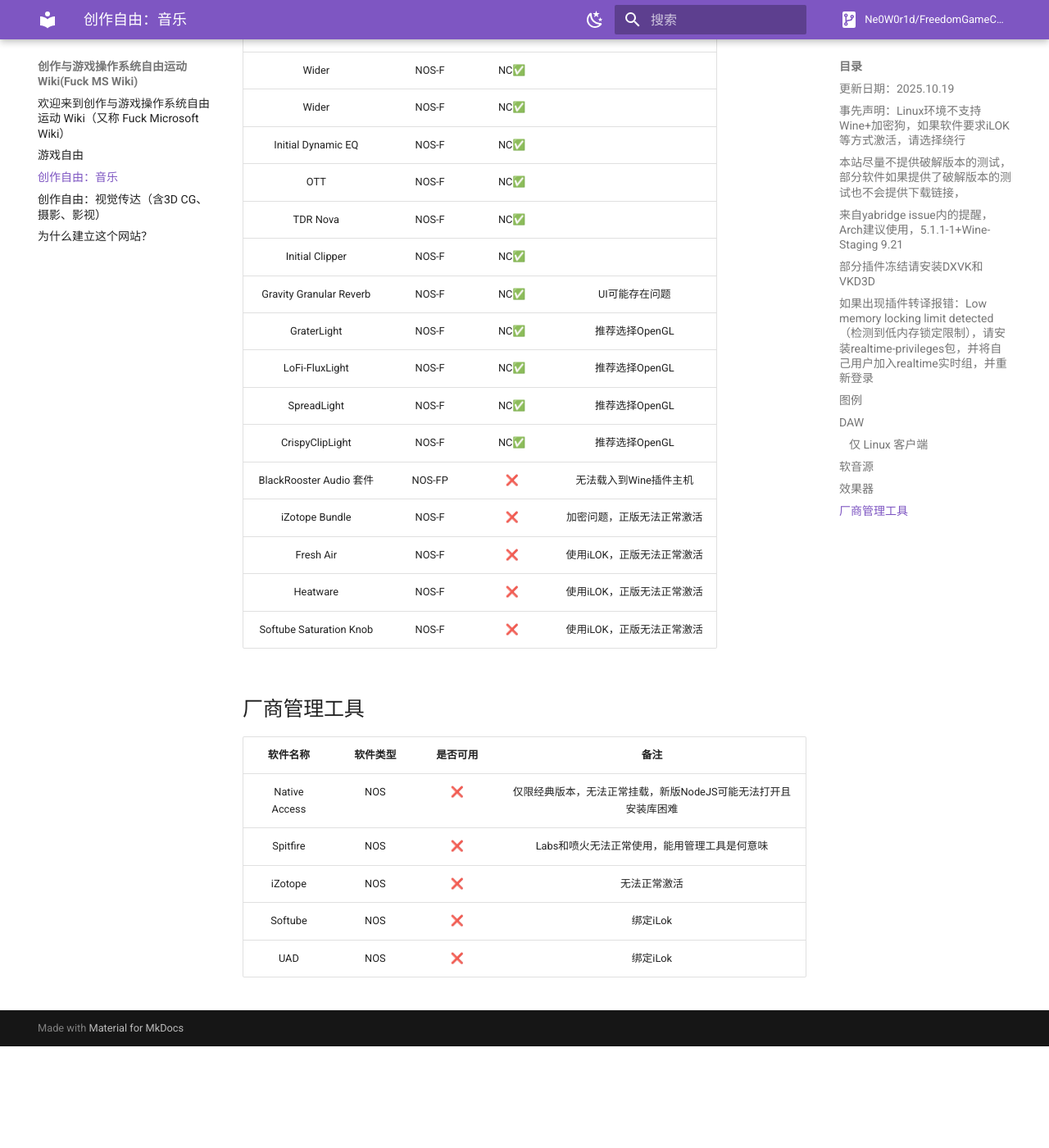
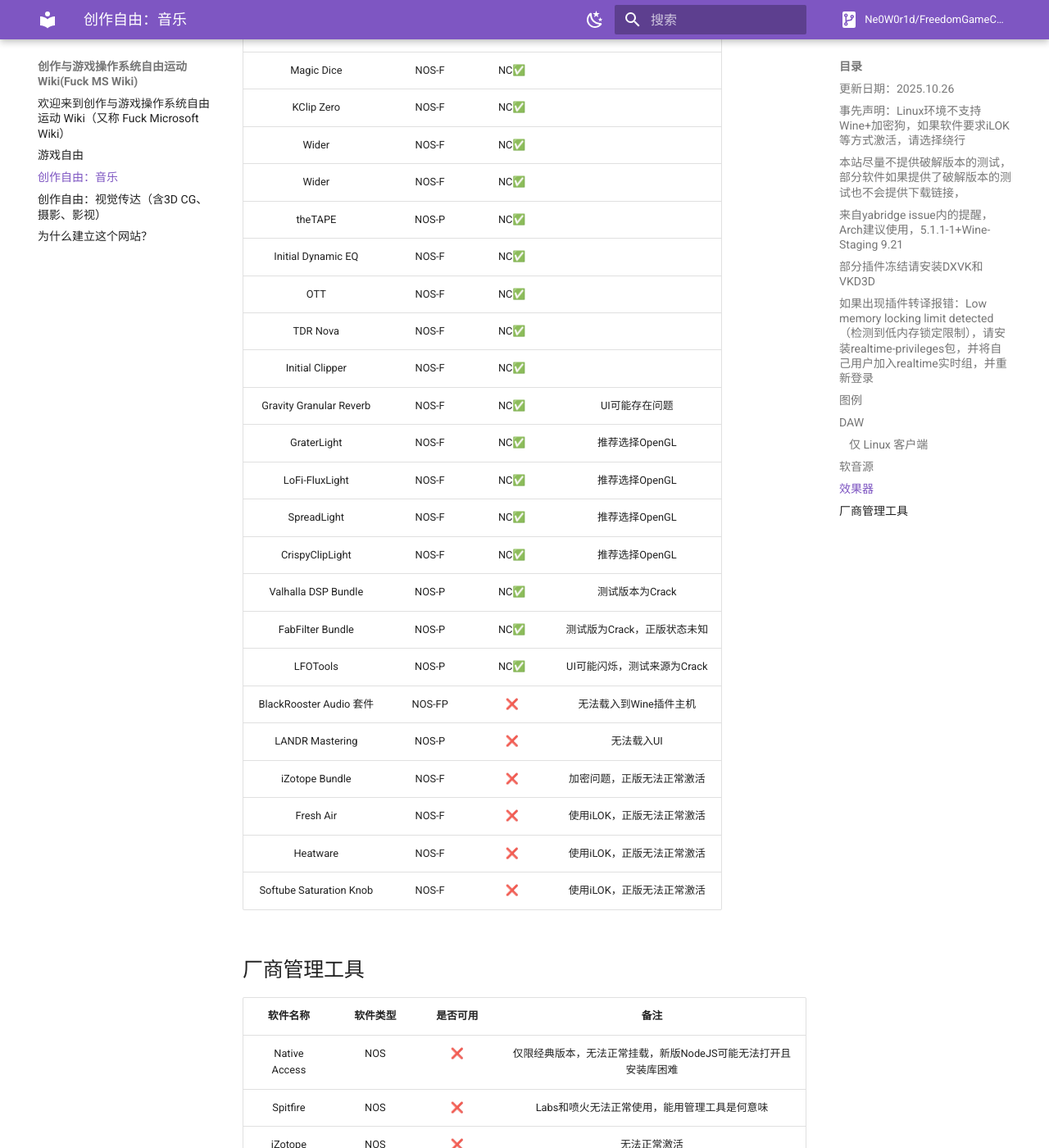
Before and after one commit to Ne0W0r1d/FreedomGameCreatorWiki, an MkDocs documentation site: the page built from docs/musicfreedom.md, in a window 1280 px wide and 1400 px high, scrolled down 2739 px. Shown: the whole window at 82% size. Built offline with MkDocs 1.6.1 and Material for MkDocs 9.7.7, drawn with Linux system fonts in a browser that asks for light colours; comment, search, counter and statistics services are not loaded; before the commit the page ends 4015 px from its top, so only the background shows below that; some of the changed text lies outside the part shown.

Commit message:
1026例行更新 Fix32

```diff
--- a/docs/musicfreedom.md
+++ b/docs/musicfreedom.md
@@ -1,5 +1,5 @@
 # 创作自由：音乐
-#### 更新日期：2025.10.19
+#### 更新日期：2025.10.26
 #### <center>事先声明：Linux环境不支持Wine+加密狗，如果软件要求iLOK等方式激活，请选择绕行</center>
 #### <center>本站尽量不提供破解版本的测试，部分软件如果提供了破解版本的测试也不会提供下载链接，</center>
 #### <center>来自yabridge issue内的提醒，Arch建议使用，5.1.1-1+Wine-Staging 9.21</center>
@@ -44,8 +44,10 @@
 | Ample Percussion Cloudrum Lite | NOS-F | NC✅ |  |
 | Air Bassline | NOS-P | NC✅ |  |
 | Bloom KSHMR | NOS-P | NC✅ |  |
+| Serum 1 | NOS-P | NC✅ | 需要关闭d2d1函数库，测试版本为Crack |
 | Massive | NOS-P | NC✅ |  |
 | Massive X | NOS-P | ❌ | 疑似技术栈问题，正版无法正常使用库，破解1.4.1正常使用 |
+| Serun 2 | NOS-P | ❌ | UI严重问题, 建议直接使用Vital |
 | Kontakt 8 | NOS-FP | ❌ | 无法正常安装 |
 | Kontakt 7 | NOS-FP | ❌ | (Player版本)疑似技术栈问题，正版无法正常使用库，（完整版本【破解】）正常使用）
 | Spirtfire BBCSO 探索版 | NOS-F | ❌ | UI无法正常加载，会让宿主挂起 |
@@ -67,6 +69,7 @@
 | KClip Zero | NOS-F | NC✅ | |
 | Wider | NOS-F | NC✅ |  |
 | Wider | NOS-F | NC✅ |  |
+| theTAPE | NOS-P | NC✅ | |
 | Initial Dynamic EQ | NOS-F | NC✅ |  |
 | OTT | NOS-F | NC✅ |  |
 | TDR Nova | NOS-F | NC✅ |  |
@@ -76,7 +79,11 @@
 | LoFi-FluxLight | NOS-F | NC✅ | 推荐选择OpenGL |
 | SpreadLight | NOS-F | NC✅ | 推荐选择OpenGL |
 | CrispyClipLight | NOS-F | NC✅ | 推荐选择OpenGL |
+| Valhalla DSP Bundle | NOS-P | NC✅ | 测试版本为Crack |
+| FabFilter Bundle | NOS-P | NC✅ | 测试版为Crack，正版状态未知 |
+| LFOTools | NOS-P | NC✅ | UI可能闪烁，测试来源为Crack |
 | BlackRooster Audio 套件 | NOS-FP | ❌ | 无法载入到Wine插件主机 |
+| LANDR Mastering | NOS-P | ❌ | 无法载入UI |
 | iZotope Bundle | NOS-F | ❌ | 加密问题，正版无法正常激活 |
 | Fresh Air | NOS-F | ❌ | 使用iLOK，正版无法正常激活 |
 | Heatware | NOS-F | ❌ | 使用iLOK，正版无法正常激活 |
```
Also changed, not shown: docs/index.md (+3 -1 lines).
